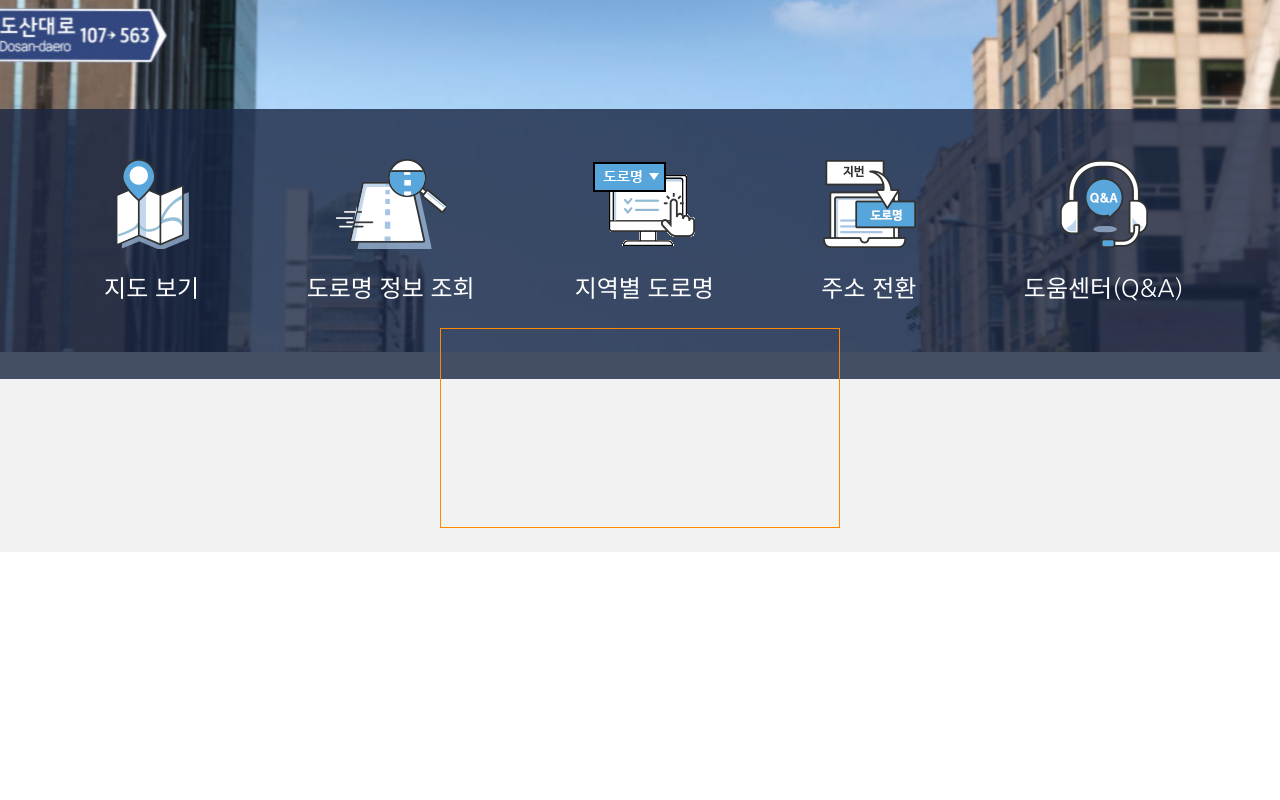
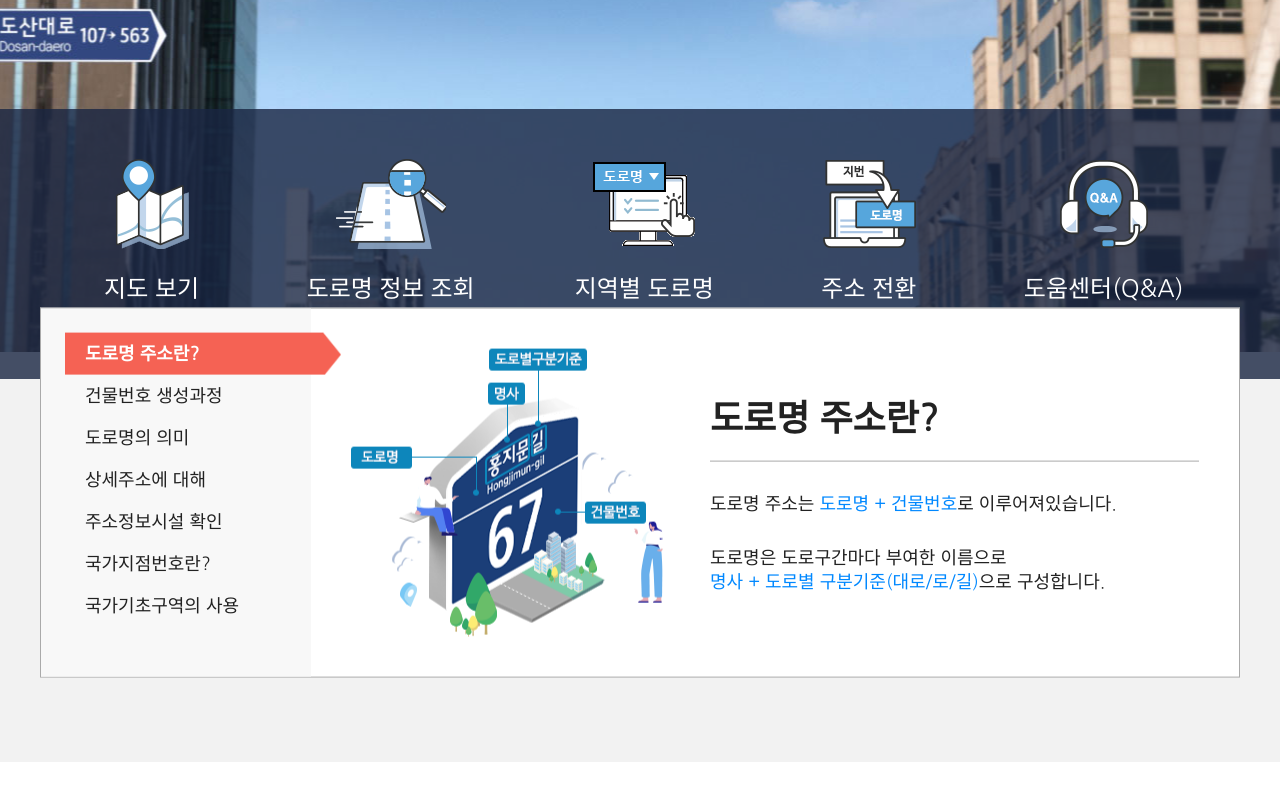
Before and after one commit to rdw5373/0629_jusoGoKr, a plain HTML site: page index.html in a window 1280 px wide. Shown: the part 486-1286 px from the top of the page. Before the commit the page ends 1138 px from the top, so only its background shows below. Drawn offline with Linux system fonts and the light colour scheme.

Commit message:
0706_JusoIntro 영역작업완료

```diff
--- a/index.html
+++ b/index.html
@@ -106,7 +106,8 @@
 
         <div id="gnbBGFrame">
             <div id="gnbBG"></div>
-        </div> <!--div#gnbBGFrame-->
+        </div>
+        <!--div#gnbBGFrame-->
 
         <form action="support/sample.html" method="get">
             <div id="searchArea">
@@ -128,7 +129,8 @@
         <div id="mainIconLNB_Frame">
             <nav id="mainIconLNB" class="flex-container">
 
-                <div class="mainIconBox" title="도로명주소 지도 보기 새창으로 열림"> <!--title 툴팁으로 나타남-->
+                <div class="mainIconBox" title="도로명주소 지도 보기 새창으로 열림">
+                    <!--title 툴팁으로 나타남-->
                     <div class="mainIcon">
                         <img src="images/icon_qmn_1.png" alt="">
                     </div>
@@ -168,7 +170,47 @@
 
         <div id="jusoIntro_Frame">
 
-            <div id="jusoIntro"></div>
+            <div id="jusoIntro" class="flex-container">
+
+                <div id="aboutJuso">
+
+                    <ul id="jusoItem">
+                        <li class="selected">도로명 주소란?</li>
+                        <li>건물번호 생성과정</li>
+                        <li>도로명의 의미</li>
+                        <li>상세주소에 대해</li>
+                        <li>주소정보시설 확인</li>
+                        <li>국가지점번호란?</li>
+                        <li>국가기초구역의 사용</li>
+                    </ul>
+                </div> <!-- div#aboutJuso --> <!-- 인디케이터 영역 -->
+
+                <div id="slide">
+                    <div id="shuttleFrame">
+                        <div class="flex-container">
+
+                            <div id="jusoRoadSign">
+                                <img src="images/know_addr_1.gif" alt="주소이미지">
+                            </div>
+                            <div id="jusoExplain">
+                                <h2>도로명 주소란?</h2>
+                                <hr>
+                                <p>
+                                    도로명 주소는 <span>도로명 + 건물번호</span>로
+                                    이루어져있습니다.
+                                </p>
+                                <p>
+                                    도로명은 도로구간마다 부여한 이름으로<br>
+                                    <span>명사 + 도로별 구분기준(대로/로/길)</span>으로
+                                    구성합니다.
+                                </p>
+                            </div>
+
+                        </div>
+                    </div>
+                </div> <!-- div#slide -->
+
+            </div> <!-- div#jusoIntro -->
 
         </div> <!-- div#jusoIntro_Frame -->
 
--- a/script/script.js
+++ b/script/script.js
@@ -82,11 +82,30 @@ $(function(){
         $("input#searchWord").focus();
 
     });
+    /* 검색창 실행 유효성검사 끝 */
 
 
-    /* 검색창 실행 유효성검사 끝 */
+    /* 도로명 주소 클래스속성 추가/제거 ul#jusoItem>li 시작 */
+    $("ul#jusoItem>li").click(function(){
+        $("ul#jusoItem>li").removeClass("selected");
+
+        $(this).addClass("selected");
+    });
+   /* 도로명 주소 클래스속성 추가/제거 ul#jusoItem>li 끝 */
+
+
+    /* 도로명 주소 슬라이드쇼 샘플 (임시적용) */
+    $("ul#jusoItem>li:nth-child(2)").click(function(){
+        $("div#jusoIntro div#shuttleFrame").animate(
+            {"margin-left": "-800px"},
+            3000
+        );
+    });
+    /* 도로명 주소 슬라이드쇼 샘플 끝 */
 
 
 
 
-});   // 제이쿼리 템플릿코드
+
+
+});  // 제이쿼리 템플릿코드
--- a/style/style.css
+++ b/style/style.css
@@ -273,7 +273,7 @@ div#mainIconLNB_Frame>nav {
     /*border: 1px solid #f80;*/
     margin: 10px 50px;
 
-    cursor: pointer; /*선택되는것*/
+    cursor: pointer; /*마우스포안터 바뀜:선택되는것*/
 }
 
 #mainIconLNB_Frame div.mainIcon {
@@ -291,17 +291,102 @@ div#mainIconLNB_Frame>nav {
 /* div#jusoIntro_Frame */
 div#jusoIntro_Frame {
     width: 100%;
+    padding-bottom: 40px;
     background-color: #f2f2f2;
 }
 
 div#jusoIntro {
-    width: 400px;
-    height: 200px;
-    border: 1px solid #f80;
+    width: 1200px;
+
+    border: 1px solid #aaa;
+
+    background-color: #fff;
     position: relative;
     left: 50%;
     top: 50%;
     transform: translate(-50%, -12%);
 }
 
+/*#jusoIntro>div {
+    border: 1px solid #000;
+}*/
+
+#jusoIntro>div#aboutJuso {
+    width: 270px;
+    padding: 24px;
+    background-color: #f8f8f8;
+}
+
+/*#jusoIntro>div#aboutJuso>ul#jusoItem {
+    border: 1px solid #000;
+}*/
+
+#jusoIntro ul#jusoItem>li {
+    width: 310px;
+    font-size: 18px;
+    line-height: 42px;
+    padding-left: 20px;
+
+    cursor: pointer;
+}
+
+.selected {
+    color: #fff;
+    font-weight: bold;
+    background-image: url(../images/tabslit_on.png);
+    -webkit-background-size: 276px 44px;
+    background-size: 276px 44px;
+    background-repeat: no-repeat;
+}
+
+
+#jusoIntro>div#slide {
+    -webkit-flex: 1px;
+    -moz-flex: 1px;
+    -ms-flex: 1px;
+    -o-flex: 1px;
+    flex: 1px;
+}
+
+#jusoIntro div#jusoRoadSign {
+    padding: 40px;
+}
+
+#jusoIntro div#jusoExplain {
+    width: 100%;
+    padding: 80px 40px 40px 0;
+    /*border: 1px solid #08f;*/
+}
+
+
+
+    /* div#jusoExplain 시작 */
+#jusoIntro #jusoExplain h2 {
+    font-size: 36px;
+    padding-bottom: 20px;
+}
+#jusoIntro #jusoExplain hr {
+    border: none;
+    border-bottom: 1px solid #aaa;
+    margin-bottom: 30px;
+}
+#jusoIntro #jusoExplain p {
+    font-size: 18px;
+    line-height: 24px;
+    margin-bottom: 30px;
+}
+#jusoIntro #jusoExplain p span {
+    color: #08f;
+}
+
+#jusoIntro>div#slide {
+    overflow: hidden;
+}
+
+/*#jusoIntro #shuttleFrame {
+    border: 1px solid #f00;
+}*/
+    /* div#jusoExplain 끝 */
+
+
 /* div#jusoIntro_Frame */
```
Lines whose indentation alone changed are shown as unchanged.
